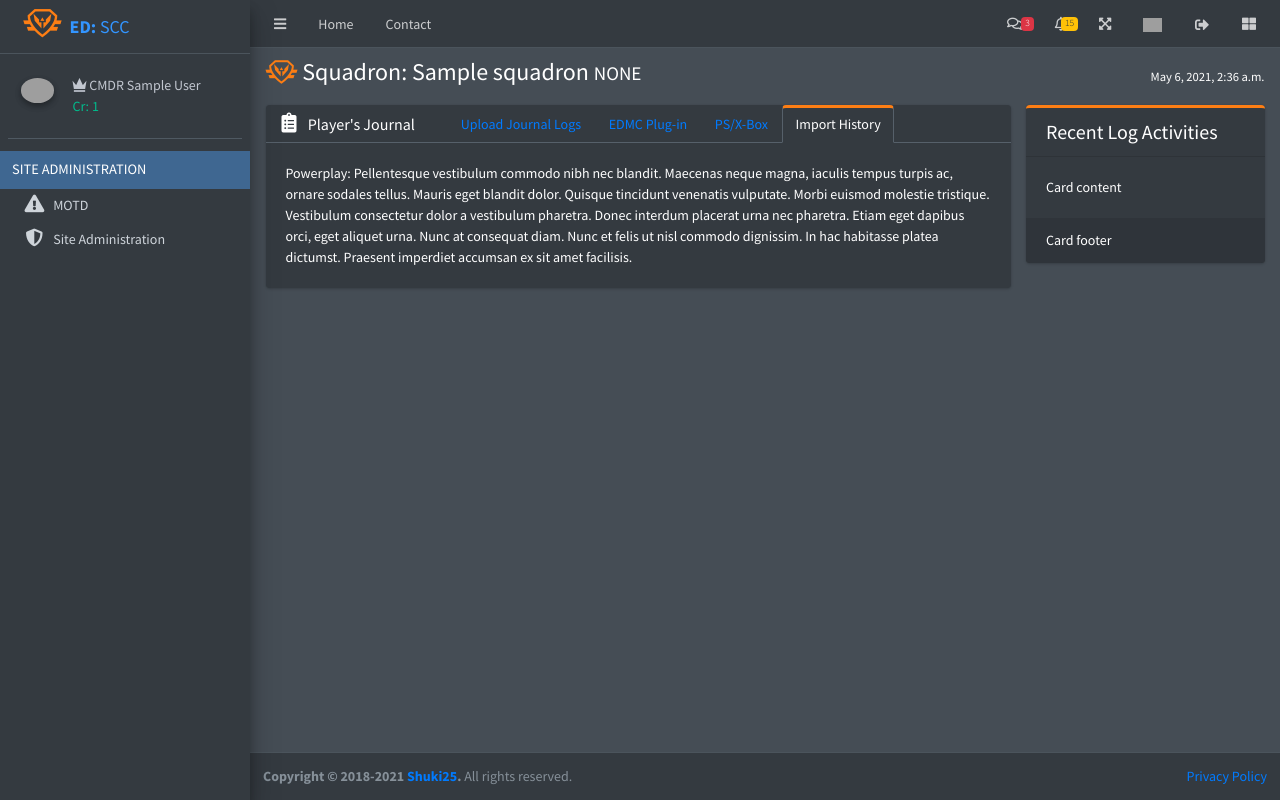
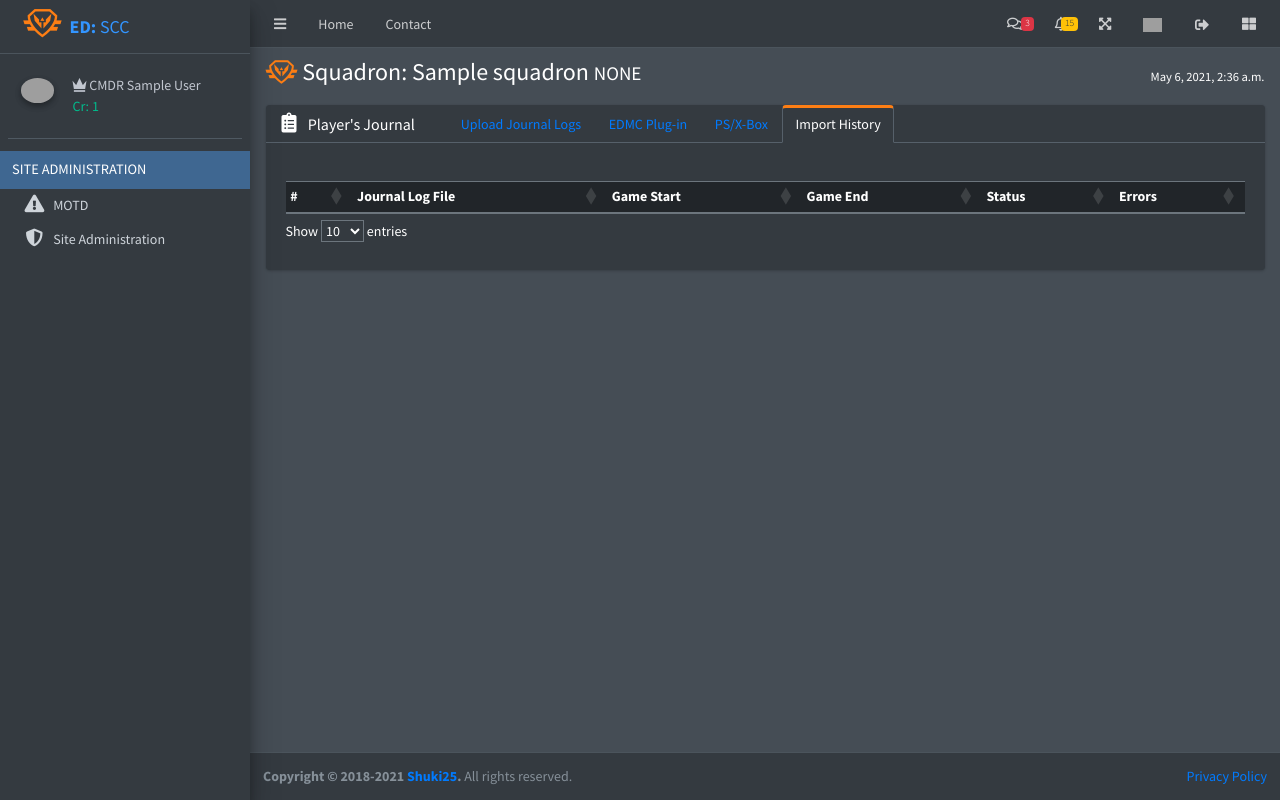
Before and after one commit to shuki25/edscc-ng, a Django app: page /commander/game_journal/ in a window 1280 px wide, after a click on "Import History". Run offline with Django 3.2, Linux system fonts and the light colour scheme; a user stored in the database is signed in; tables that the repository leaves empty hold one stand-in row (values such as "Sample post"); lists and menus that the app fills with data are empty; some libraries are stand-ins or nearby versions; some web fonts are replaced; grey boxes are pictures that could not be loaded.

Commit message:
Add datatables and ajax calls

```diff
--- /dev/null
+++ b/edscc/commander/datatables.py
@@ -0,0 +1,56 @@
+import logging
+
+from django.utils.html import escape
+from django_datatables_view.base_datatable_view import BaseDatatableView
+
+from .models import JournalLog
+
+progress_code = {
+    "Q": "In Queue",
+    "U": "Uploaded",
+    "P": "Parsing",
+    "C": "Processed",
+    "E": "Error",
+}
+log = logging.getLogger(__name__)
+
+
+class AjaxJournalLog(BaseDatatableView):
+    model = JournalLog
+    columns = [
+        "id",
+        "file",
+        "game_start",
+        "game_end",
+        "progress_code",
+        "error_count",
+    ]
+    order_columns = [
+        "id",
+        "file",
+        "game_start",
+        "game_end",
+        "progress_code",
+        "error_count",
+    ]
+
+    max_display_length = 50
+
+    def get_initial_queryset(self):
+        return self.model.objects.filter(user_id=2)
+
+    def render_column(self, row, column):
+        if column == "progress_code":
+            return escape(progress_code[row.progress_code])
+        elif column == "file":
+            return escape(str(row.file).rsplit("/", 1)[1])
+        elif column in ["game_start", "game_end"]:
+            return escape(getattr(row, column).strftime("%Y-%m-%d %H:%M:%S"))
+        else:
+            return super(AjaxJournalLog, self).render_column(row, column)
+
+    def filter_queryset(self, qs):
+        search = self.request.GET.get("search[value]", None)
+        if search:
+            qs = qs.filter(file__istartswith=search, user_id=self.request.user.id)
+        return qs
--- a/edscc/commander/models.py
+++ b/edscc/commander/models.py
@@ -266,6 +266,16 @@
         managed = True
         db_table = "journal_log"
 
+    def get_status(self):
+        status_code = {
+            "Q": "In Queue",
+            "U": "Uploaded",
+            "P": "Parsing",
+            "C": "Processed",
+            "E": "Error",
+        }
+        return status_code[self.progress_code]
+
 
 class EarningHistory(models.Model):
     user = models.ForeignKey(User, models.CASCADE)
--- a/edscc/commander/urls.py
+++ b/edscc/commander/urls.py
@@ -18,6 +18,7 @@
 from edscc.core.views import placeholder, cmdr_fleet_carrier, sync_fleet_carrier
 
 from .views import about_commander, game_journal, game_journal_upload, initial_setup
+from .datatables import AjaxJournalLog
 
 urlpatterns = [
     path("profile/", about_commander, name="profile"),
@@ -26,4 +27,5 @@
     path("initial_setup/", initial_setup, name="initial_setup"),
     path("game_journal/", game_journal, name="game_journal"),
     path("game_journal/upload/", game_journal_upload, name="game_journal_upload"),
+    path("datatable/journal_log", AjaxJournalLog.as_view(), name="ajax_journal_log"),
 ]
--- a/edscc/commander/views.py
+++ b/edscc/commander/views.py
@@ -66,7 +66,16 @@
 
 @login_required
 def game_journal(request):
-    data = {}
+    data = {
+        "datatable": [
+            "#",
+            "Journal Log File",
+            "Game Start",
+            "Game End",
+            "Status",
+            "Errors",
+        ]
+    }
     return render(request, "commander/journal_log.html", context=data)
 
 
--- a/edscc/templates/base.html
+++ b/edscc/templates/base.html
@@ -16,6 +16,7 @@
     <title>
         {% block title %}{% blocktrans with title|default:'Title was not set' as title %}{{ title }}
         {% endblocktrans %}{% endblock %}</title>
+{% block css %}
     <!-- Google Font: Source Sans Pro -->
     <link rel="stylesheet"
           href="https://fonts.googleapis.com/css?family=Source+Sans+Pro:300,400,400i,700&display=fallback">
@@ -35,6 +36,7 @@
     <link rel="stylesheet" href="{% static 'assets/flag-icon/css/flag-icon.min.css' %}">
     <!-- Project CSS -->
     <link rel="stylesheet" href="{% static 'css/project.css' %}">
+{% endblock %}
 </head>
 <body class="hold-transition dark-mode sidebar-mini text-sm">
 <div class="wrapper">
--- a/edscc/templates/commander/journal_log.html
+++ b/edscc/templates/commander/journal_log.html
@@ -1,10 +1,15 @@
 {% extends 'base.html' %}
 {% load i18n gravatar account humanize static %}
+{% block css %}
+    {{ block.super }}
+    <link rel="stylesheet" href="https://cdn.datatables.net/1.10.24/css/dataTables.bootstrap5.min.css">
+    {#    <link rel="stylesheet" href="https://cdn.datatables.net/responsive/2.2.7/css/responsive.dataTables.min.css">#}
+{% endblock %}
 {% block content %}
     <div class="content">
         <div class="container-fluid">
             <div class="row">
-                <div class="col-md-9">
+                <div class="col-md-12">
                     <div class="card card-orange card-outline card-outline-tabs border-top-0" style="height: auto;">
                         <div class="card-header p-0 border-bottom-0">
                             <ul class="nav nav-tabs" id="player-journal" role="tablist">
@@ -123,48 +128,29 @@
                                 </div>
                                 <div class="tab-pane fade" id="edmc-plugin" role="tabpanel"
                                      aria-labelledby="edmc-plugin-tab">
-                                    Reputation: Mauris tincidunt mi at erat gravida, eget tristique urna bibendum.
-                                    Mauris pharetra
-                                    purus ut ligula tempor, et vulputate metus facilisis. Lorem ipsum dolor sit amet,
-                                    consectetur adipiscing elit. Vestibulum ante ipsum primis in faucibus orci luctus et
-                                    ultrices posuere cubilia Curae; Maecenas sollicitudin, nisi a luctus interdum, nisl
-                                    ligula placerat mi, quis posuere purus ligula eu lectus. Donec nunc tellus,
-                                    elementum sit amet ultricies at, posuere nec nunc. Nunc euismod pellentesque diam.
+                                    EDMC Plug-in <br>
+                                    // To Do
                                 </div>
                                 <div class="tab-pane fade" id="console" role="tabpanel" aria-labelledby="console-tab">
-                                    <div class="card" style="height: 610px; overflow-y: auto;">
-                                        {% include 'commander/statistics.html' %}
-                                    </div>
+                                    Console<br>
+                                    // To Do
                                 </div>
                                 <div class="tab-pane fade" id="import-history" role="tabpanel"
                                      aria-labelledby="import-history-tab">
-                                    Powerplay: Pellentesque vestibulum commodo nibh nec blandit. Maecenas neque magna,
-                                    iaculis
-                                    tempus turpis ac, ornare sodales tellus. Mauris eget blandit dolor. Quisque
-                                    tincidunt venenatis vulputate. Morbi euismod molestie tristique. Vestibulum
-                                    consectetur dolor a vestibulum pharetra. Donec interdum placerat urna nec pharetra.
-                                    Etiam eget dapibus orci, eget aliquet urna. Nunc at consequat diam. Nunc et felis ut
-                                    nisl commodo dignissim. In hac habitasse platea dictumst. Praesent imperdiet
-                                    accumsan ex sit amet facilisis.
+                                    {#                                    <table id="journal-log" class="display table table-condensed table-striped table-bordered table-hover compact nowrap" width="100%">#}
+                                    <table id="journal-log" class="table table-sm table-dark table-striped table-hover table-condensed nowrap" width="100%">
+                                        <thead>
+                                        <tr>{% for header in datatable %}
+                                            <th>{% trans header %}</th>
+                                        {% endfor %}
+                                        </tr>
+                                        </thead>
+                                    </table>
+
                                 </div>
                             </div>
                         </div>
                         <!-- /.card -->
-                    </div>
-                </div>
-                <div class="col-md-3">
-                    <div class="card card-orange card-outline">
-                        <h5 class="card-header">
-                            {% trans 'Recent Log Activities' %}
-                        </h5>
-                        <div class="card-body">
-                            <p class="card-text">
-                                Card content
-                            </p>
-                        </div>
-                        <div class="card-footer">
-                            Card footer
-                        </div>
                     </div>
                 </div>
             </div>
@@ -178,4 +164,51 @@
     <script src="{% static 'js/jquery-file-upload/jquery.iframe-transport.js' %}"></script>
     <script src="{% static 'js/jquery-file-upload/jquery.fileupload.js' %}"></script>
     <script src="{% static 'js/journal_upload.js' %}"></script>
+    <script src="https://cdn.datatables.net/1.10.24/js/jquery.dataTables.min.js"></script>
+    <script src="https://cdn.datatables.net/1.10.24/js/dataTables.bootstrap5.min.js"></script>
+    {#    <script src="https://cdn.datatables.net/responsive/2.2.7/js/dataTables.responsive.min.js"></script>#}
+
+    <script>
+        $(() => {
+            var dt_table = $('#journal-log').DataTable({
+                processing: true,
+                serverSide: true,
+                responsive: true,
+                ajax: {
+                    url: "{% url 'ajax_journal_log' %}",
+                    type: "POST",
+                    headers: {
+                        "X-CSRFToken": "{{ csrf_token }}",
+                    },
+                    async: true,
+                },
+                dom: "<'row'<'col-sm-3'i>>" +
+                    "<'row'<'col-sm-12'tr>>" +
+                    "<'row'<'col-sm-3'l><'col-sm-9'p>>",
+                language: {
+                    search: '_INPUT_',
+                    searchPlaceholder: '{% trans "Search..." %}',
+                    info: "{% trans "datatable_info" %}",
+                    infoEmpty: "{% trans "datatable_info_empty" %}",
+                    infoFiltered: "{% trans "datatable_info_filtered" %}",
+                    zeroRecords: "{% trans "datatable_zero_records" %}",
+                    emptyTable: "{% trans "datatable_empty_table" %}",
+                    paginate: {
+                        first: '&laquo;',
+                        previous: '&lsaquo;',
+                        next: '&rsaquo;',
+                        last: '&raquo;'
+                    }
+                },
+                initComplete: function () {
+                    $('.dataTables_filter input[type="search"]').css({
+                        width: '200px', display: 'inline-block'
+                    });
+                },
+                drawCallback: function () {
+                    $('.dataTables_paginate > .pagination').addClass('pagination-sm');
+                }
+            });
+        });
+    </script>
 {% endblock %}
```
Also changed, not shown: locale/en/LC_MESSAGES/django.po (added). Lines whose indentation alone changed are shown as unchanged.
